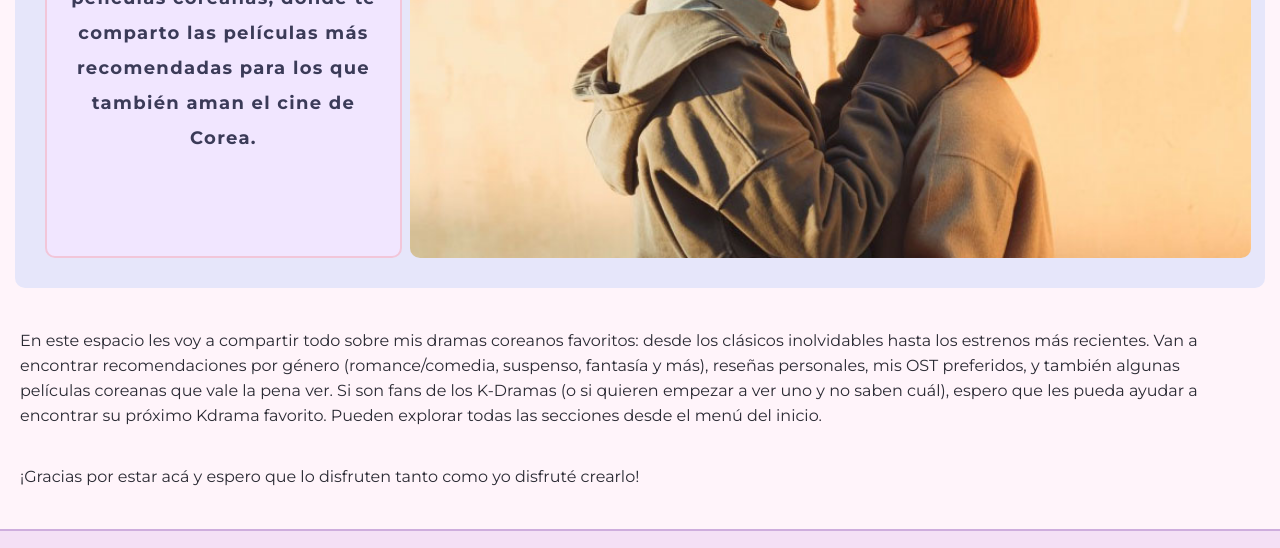
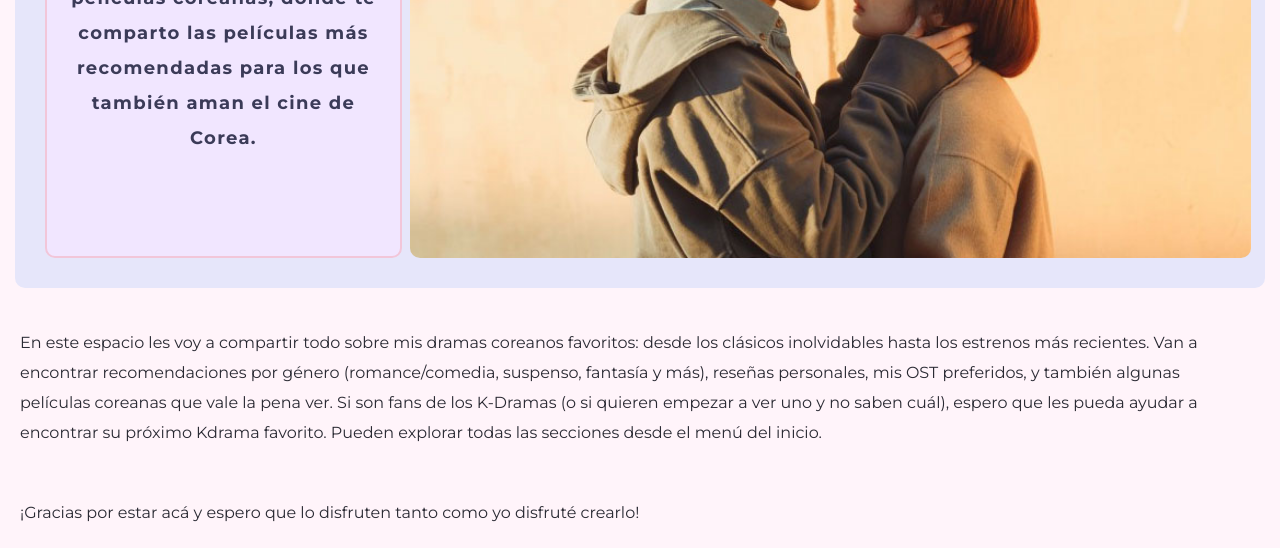
Before and after one commit to lesesailyn/DW-coder-69210, a plain HTML site: page index.html in a window 1280 px wide. Shown: the part 2090-2638 px from the top of the page. Drawn offline with nearby package versions, Linux system fonts and the light colour scheme.

Commit message:
modifiqué detalles en el párrafo final

```diff
--- a/css/style.css
+++ b/css/style.css
@@ -166,7 +166,7 @@ ul img {
 }
 .parrafo {
     margin: 30px 10px;
-    line-height: 25px;
+    line-height: 30px;
     max-width: 95%;
 }
 
--- a/index.html
+++ b/index.html
@@ -69,10 +69,8 @@
     <img class="grid-img-4" src="./images/grid-img4.jpg" alt="Foto de Weightlifting fairy Kim Bokjoo">
 </section>
 </div>
-<div class="parrafo">
-    <p>En este espacio les voy a compartir todo sobre mis dramas coreanos favoritos: desde los clásicos inolvidables hasta los estrenos más recientes. Van a encontrar recomendaciones por género (romance/comedia, suspenso, fantasía y más), reseñas personales, mis OST preferidos, y también algunas películas coreanas que vale la pena ver. Si son fans de los K-Dramas (o si quieren empezar a ver uno y no saben cuál), espero que les pueda ayudar a encontrar su próximo Kdrama favorito. Pueden explorar todas las secciones desde el menú del inicio.</p>
-    <p>¡Gracias por estar acá y espero que lo disfruten tanto como yo disfruté crearlo!</p>
-</div>
+    <p class="parrafo">En este espacio les voy a compartir todo sobre mis dramas coreanos favoritos: desde los clásicos inolvidables hasta los estrenos más recientes. Van a encontrar recomendaciones por género (romance/comedia, suspenso, fantasía y más), reseñas personales, mis OST preferidos, y también algunas películas coreanas que vale la pena ver. Si son fans de los K-Dramas (o si quieren empezar a ver uno y no saben cuál), espero que les pueda ayudar a encontrar su próximo Kdrama favorito. Pueden explorar todas las secciones desde el menú del inicio.</p>
+    <p class="parrafo">¡Gracias por estar acá y espero que lo disfruten tanto como yo disfruté crearlo!</p>
 </main>
 <footer>
     <div class="footer">
```
